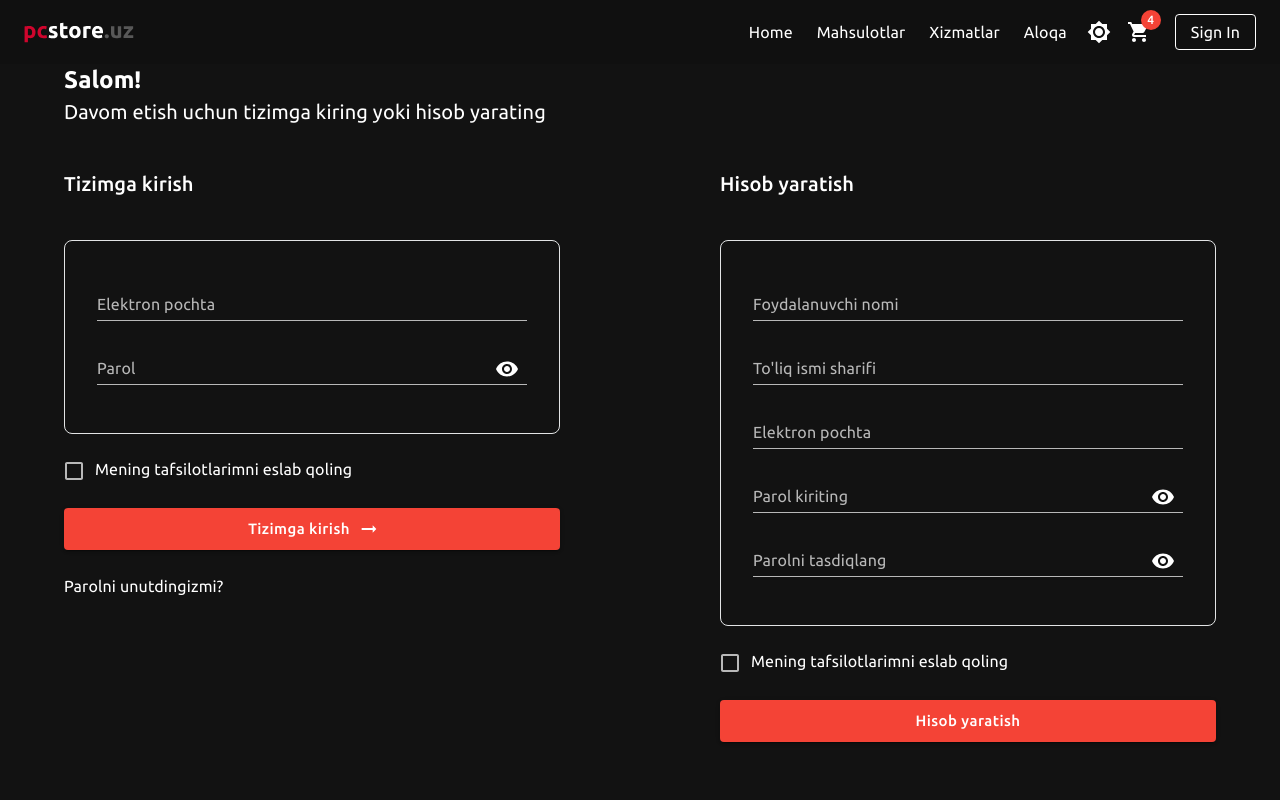
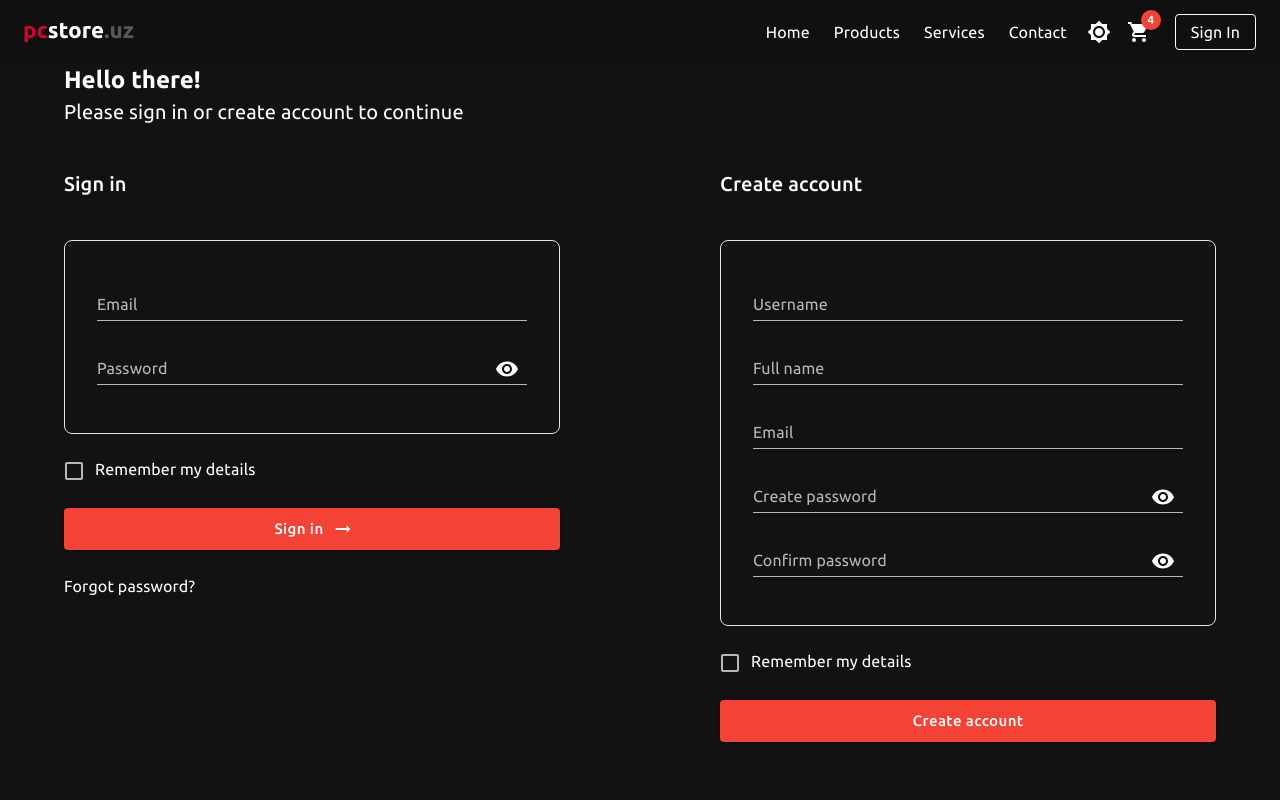
Before and after one commit to Mirzamurod/PcStore, a React (Create React App) app in the folder frontend/: page /login in a window 1280 px wide. Shown: the top 800 px of the page. Built offline with nearby package versions, Linux system fonts and the light colour scheme.

Commit message:
changed form languages

```diff
--- a/frontend/src/App.js
+++ b/frontend/src/App.js
@@ -31,7 +31,7 @@ i18n.use(initReactI18next).init({
         ru: { translation: ru },
         eng: { translation: eng },
     },
-    lng: 'uz',
+    lng: 'eng',
     fallbackLng: 'eng',
     interpolation: { escapeValue: false },
 })
--- a/frontend/src/Screens/Login/SignIn/index.js
+++ b/frontend/src/Screens/Login/SignIn/index.js
@@ -1,6 +1,7 @@
 import { useEffect, useState } from 'react'
 import { useDispatch, useSelector } from 'react-redux'
 import { Link, useNavigate } from 'react-router-dom'
+import { t } from 'i18next'
 import { useForm } from 'react-hook-form'
 import {
     Box,
@@ -22,7 +23,6 @@ import ArrowRightAltIcon from '@mui/icons-material/ArrowRightAlt'
 import { userLogin } from '../../../redux'
 
 import './signin.scss'
-import { t } from 'i18next'
 
 const SignIn = () => {
     const dispatch = useDispatch()
@@ -73,10 +73,10 @@ const SignIn = () => {
                         type='email'
                         placeholder='example@gmail.com'
                         {...register('email', {
-                            required: 'This field is required!!!',
+                            required: t('email_required'),
                             pattern: {
                                 value: /[\w.]+@\w+\.(com|ru)/,
-                                message: 'This is not Email',
+                                message: t('not_email'),
                             },
                         })}
                         helperText={errors?.email?.message}
@@ -92,8 +92,8 @@ const SignIn = () => {
                             placeholder={t('password')}
                             type={showPassword ? 'text' : 'password'}
                             {...register('password', {
-                                required: 'This field is required!!!',
-                                minLength: { value: 8, message: 'Minimum 8 letters' },
+                                required: t('password_required'),
+                                minLength: { value: 8, message: t('minimum_8_letters') },
                             })}
                             endAdornment={
                                 <InputAdornment position='end'>
--- a/frontend/src/Screens/Login/SignUp/index.js
+++ b/frontend/src/Screens/Login/SignUp/index.js
@@ -1,6 +1,7 @@
 import { useEffect, useState } from 'react'
 import { useDispatch, useSelector } from 'react-redux'
 import { useForm } from 'react-hook-form'
+import { t } from 'i18next'
 import { yupResolver } from '@hookform/resolvers/yup'
 import * as Yup from 'yup'
 import { ToastContainer, toast } from 'react-toastify'
@@ -23,26 +24,25 @@ import Visibility from '@mui/icons-material/Visibility'
 import { addUser } from '../../../redux'
 
 import 'react-toastify/dist/ReactToastify.css'
-import { t } from 'i18next'
 
 const SignUp = () => {
     const dispatch = useDispatch()
     const formSchema = Yup.object().shape({
         username: Yup.string()
-            .required('This field is required!!!')
+            .required(t('username_required'))
             .matches(/[A-Za-z0-9]/g),
         fullname: Yup.string()
-            .required('This field is required!!!')
-            .matches(/[A-z]+\s[A-z]+/, 'This is not Username')
+            .required(t('full_name_required'))
+            .matches(/[A-z]+\s[A-z]+/, t('not_full_name'))
             .trim(),
         email: Yup.string()
-            .required('This field is required!!!')
-            .matches(/[\w.]+@\w+\.(com|ru)/, 'This is not Email'),
-        password: Yup.string().required('This field is required!!!').min(8, 'Minimum 8 letters'),
+            .required(t('email_required'))
+            .matches(/[\w.]+@\w+\.(com|ru)/, t('This is not Email')),
+        password: Yup.string().required(t('Password is required!')).min(8, t('minimum_8_letters')),
         cpassword: Yup.string()
-            .required('This field is required!!!')
-            .min(8, 'Minimum 8 letters')
-            .oneOf([Yup.ref('password')], `This is not the same as Create Password`),
+            .required(t('confirm_password_required'))
+            .min(8, t('minimum_8_letters'))
+            .oneOf([Yup.ref('password')], t('not_same_confirm_password')),
     })
     const {
         handleSubmit,
--- a/frontend/src/languages/Eng.js
+++ b/frontend/src/languages/Eng.js
@@ -108,6 +108,22 @@ const eng = {
     shopping_cart: 'Shopping cart',
     forgot_password: 'Forgot password?',
     not_found: '404 Page not Found',
+    email_required: 'Email is required!',
+    password_required: 'Password is required!',
+    username_required: 'Username is required!',
+    full_name_required: 'Fullname is required!',
+    create_password_required: 'Create password is required!',
+    current_password_required: 'Current password is required!',
+    new_password_required: 'New password is required!',
+    confirm_password_required: 'Confirm password is required!',
+    confirm_new_password_required: 'Confirm new password is required!',
+    not_username: 'This is not Username',
+    not_full_name: 'This is not Full name',
+    not_email: 'This is not Email',
+    minimum_8_letters: 'Minimum 8 letters',
+    not_same_confirm_password: 'This is not same as Create password',
+    not_found_email: 'Email not found',
+    user_already_exists: 'User already exists',
 }
 
 export default eng
--- a/frontend/src/languages/Ru.js
+++ b/frontend/src/languages/Ru.js
@@ -108,6 +108,22 @@ const ru = {
     shopping_cart: 'Корзина покупателя',
     forgot_password: 'Забыл пароль?',
     not_found: '404 Страница не найдена',
+    email_required: 'Электронная почта обязательна!',
+    password_required: 'Требуется пароль!',
+    username_required: 'Имя пользователя требуется!',
+    full_name_required: 'Полное имя обязательно!',
+    create_password_required: 'Требуется создать пароль!',
+    current_password_required: 'Требуется текущий пароль!',
+    new_password_required: 'Требуется новый пароль!',
+    confirm_password_required: 'Требуется подтверждение пароля!',
+    confirm_new_password_required: 'Требуется подтверждение нового пароля!',
+    not_username: 'Это не имя пользователя',
+    not_full_name: 'Это не полное имя',
+    not_email: 'Это не электронная почта',
+    minimum_8_letters: 'Минимум 8 букв',
+    not_same_confirm_password: 'Это не то же самое, что Создать пароль',
+    not_found_email: 'Электронная почта не найдена',
+    user_already_exits: 'Пользователь уже существует',
 }
 
 export default ru
--- a/frontend/src/languages/Uz.js
+++ b/frontend/src/languages/Uz.js
@@ -108,6 +108,21 @@ const uz = {
     shopping_cart: 'Xarid savati',
     forgot_password: 'Parolni unutdingizmi?',
     not_found: '404 sahifa topilmadi',
+    email_required: 'Elektron pochta kerak!',
+    password_required: 'Parol kerak!',
+    username_required: 'Foydalanuvchi nomi shart!',
+    full_name_required: "To'liq ism talab qilinadi!",
+    current_password_required: 'Joriy parol talab qilinadi!',
+    new_password_required: 'Yangi parol talab qilinadi!',
+    confirm_password_required: 'Parolni tasdiqlash talab qilinadi!',
+    confirm_new_password_required: 'Yangi parol talab qilinishini tasdiqlang!',
+    not_username: 'Bu Foydalanuvchi nomi emas',
+    not_full_name: "Bu To'liq ism emas",
+    not_email: 'Bu Email emas',
+    minimum_8_letters: 'Kamida 8 ta harf',
+    not_same_confirm_password: 'Bu Parol yaratish bilan bir xil emas',
+    not_found_email: 'Email topilmadi',
+    user_already_exits: 'Foydalanuvchi allaqachon mavjud',
 }
 
 export default uz
```
